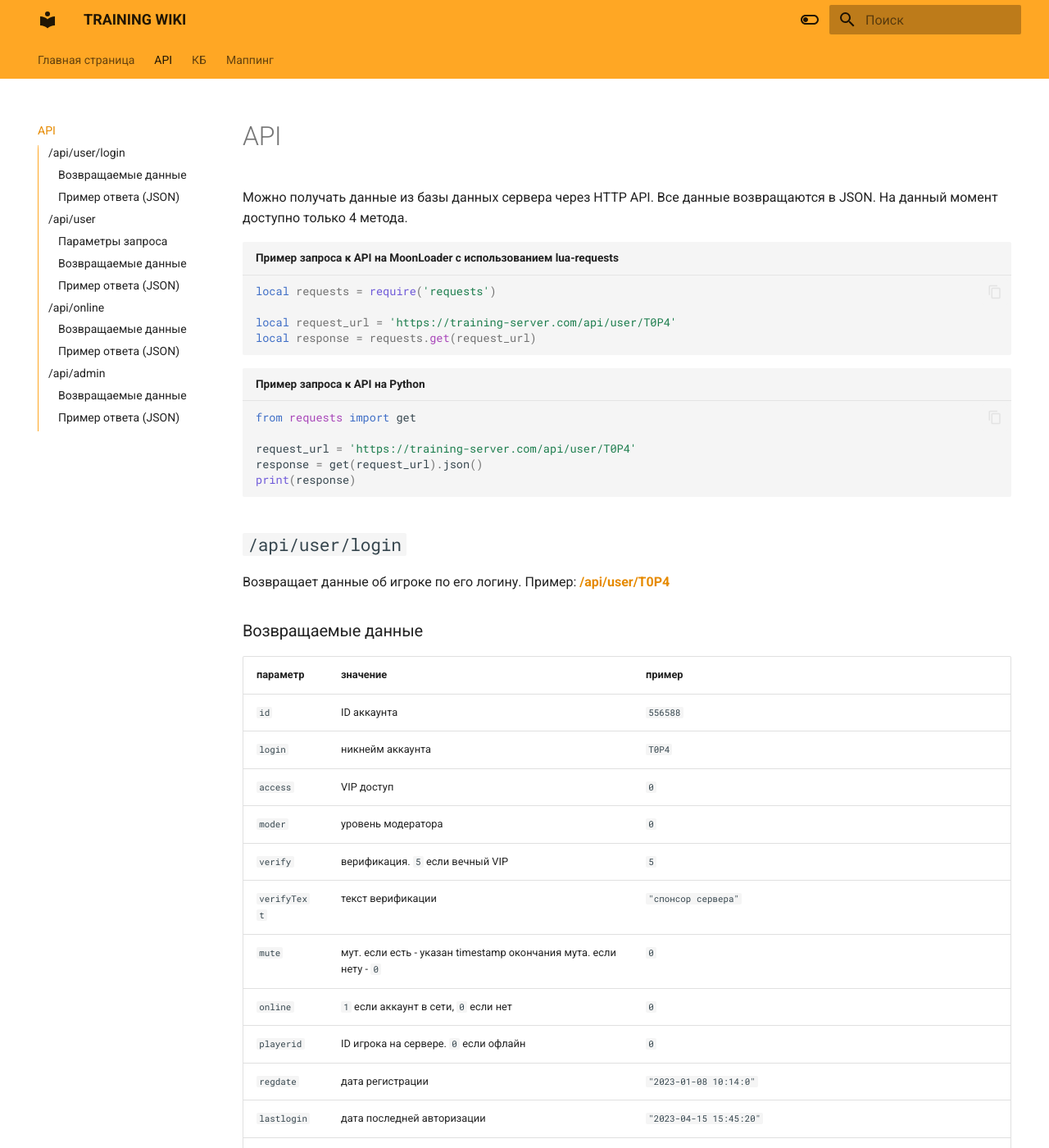
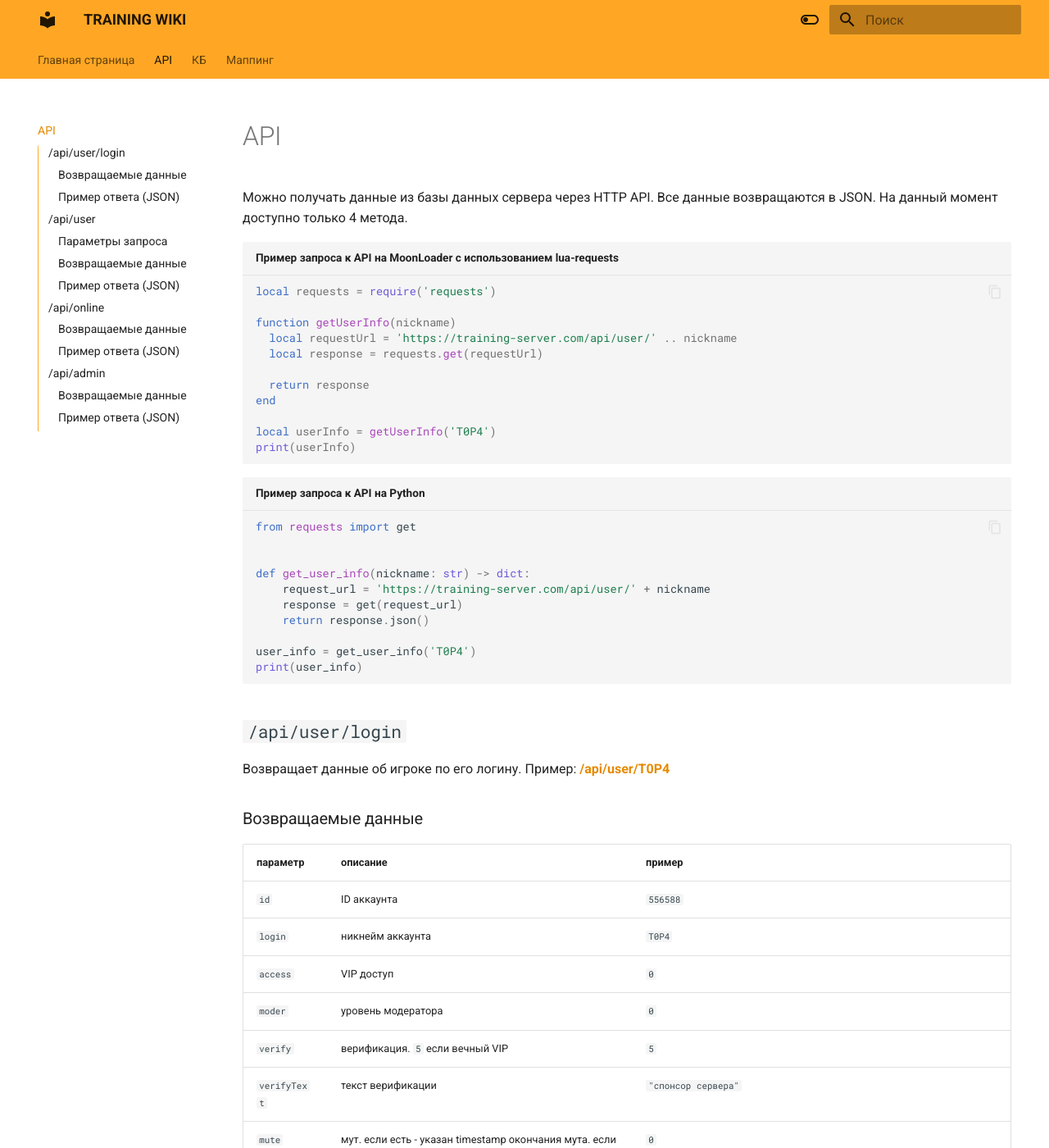
Before and after one commit to yaroslavporshkov/wiki, an MkDocs documentation site: the page built from docs/api.md, in a window 1280 px wide and 1400 px high. Shown: the whole window at 82% size. Built offline with MkDocs 1.6.1 and Material for MkDocs 9.7.7, drawn with Linux system fonts in a browser that asks for light colours; some of the changed text lies outside the part shown.

Commit message:
небольшие изменения

````diff
--- a/docs/api.md
+++ b/docs/api.md
@@ -6,16 +6,28 @@
 ```lua title="Пример запроса к API на MoonLoader с использованием lua-requests"
 local requests = require('requests')
 
-local request_url = 'https://training-server.com/api/user/T0P4'
-local response = requests.get(request_url)
+function getUserInfo(nickname)
+  local requestUrl = 'https://training-server.com/api/user/' .. nickname
+  local response = requests.get(requestUrl)
+
+  return response
+end
+
+local userInfo = getUserInfo('T0P4')
+print(userInfo)
 ```
 
 ```py title="Пример запроса к API на Python"
 from requests import get
 
-request_url = 'https://training-server.com/api/user/T0P4'
-response = get(request_url).json()
-print(response)
+
+def get_user_info(nickname: str) -> dict:
+    request_url = 'https://training-server.com/api/user/' + nickname
+    response = get(request_url)
+    return response.json()
+
+user_info = get_user_info('T0P4')
+print(user_info)
 ```
 
 ## `/api/user/login`
@@ -24,7 +36,7 @@ print(response)
 
 ### Возвращаемые данные
 
-| параметр     | значение                                                          | пример                                                                         |
+| параметр     | описание                                                          | пример                                                                         |
 |--------------|-------------------------------------------------------------------|--------------------------------------------------------------------------------|
 | `id`         | ID аккаунта                                                       | `556588`                                                                       |
 | `login`      | никнейм аккаунта                                                  | `T0P4`                                                                         |
@@ -66,7 +78,7 @@ print(response)
 
 ### Параметры запроса
 
-| тип   | параметр | значение        | пример             |
+| тип   | параметр | описание        | пример             |
 |-------|----------|-----------------|--------------------|
 | `GET` | `page`   | страница списка | `/api/user?page=3` |
 
@@ -111,7 +123,7 @@ print(response)
 
 ### Возвращаемые данные
 
-| параметр    | значение                        | пример       |
+| параметр    | описание                        | пример       |
 |-------------|---------------------------------|--------------|
 | `id`        | ID аккаунта                     | `85405`      |
 | `login`     | никнейм аккаунта                | `"Sog"`      |
````
